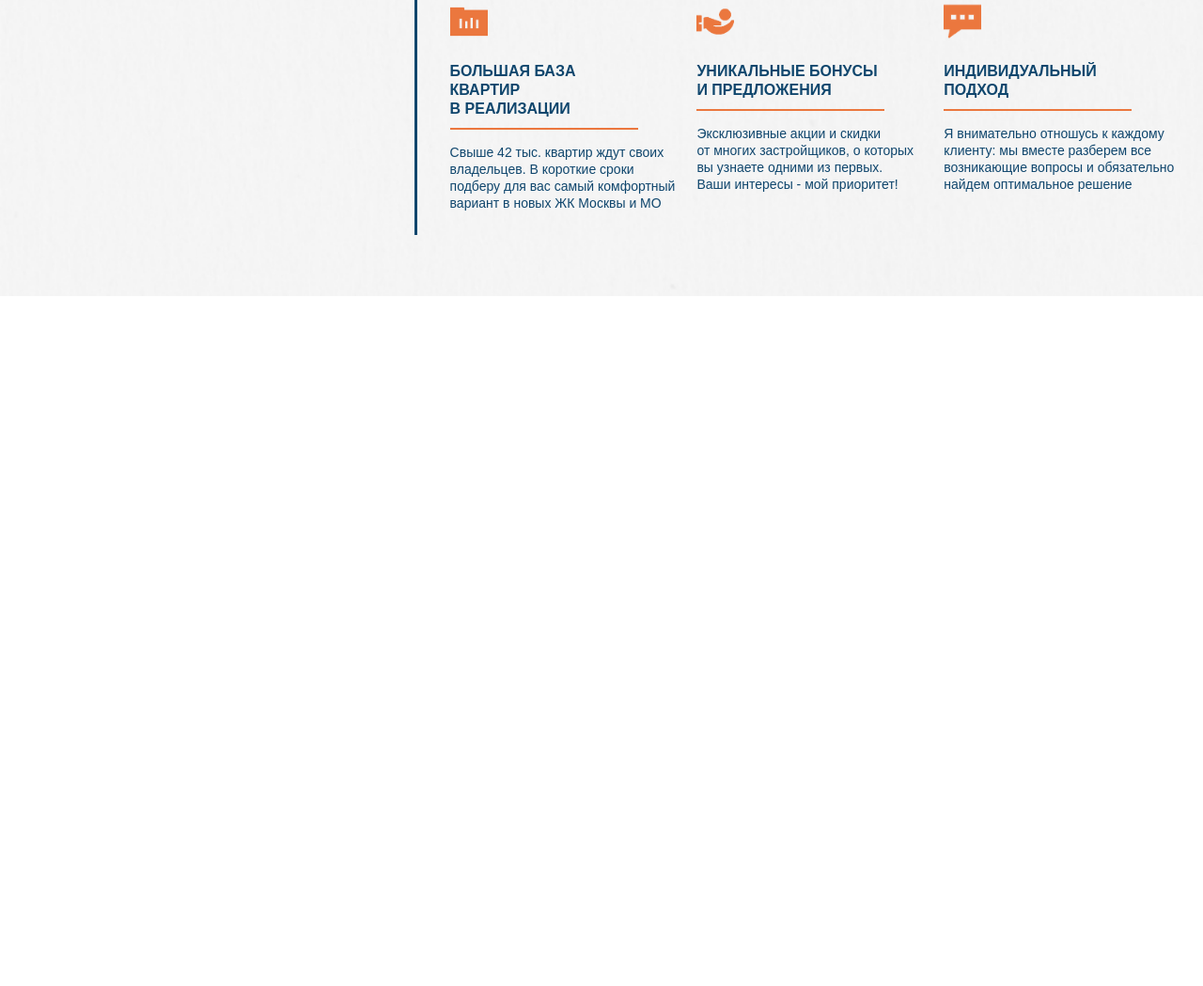
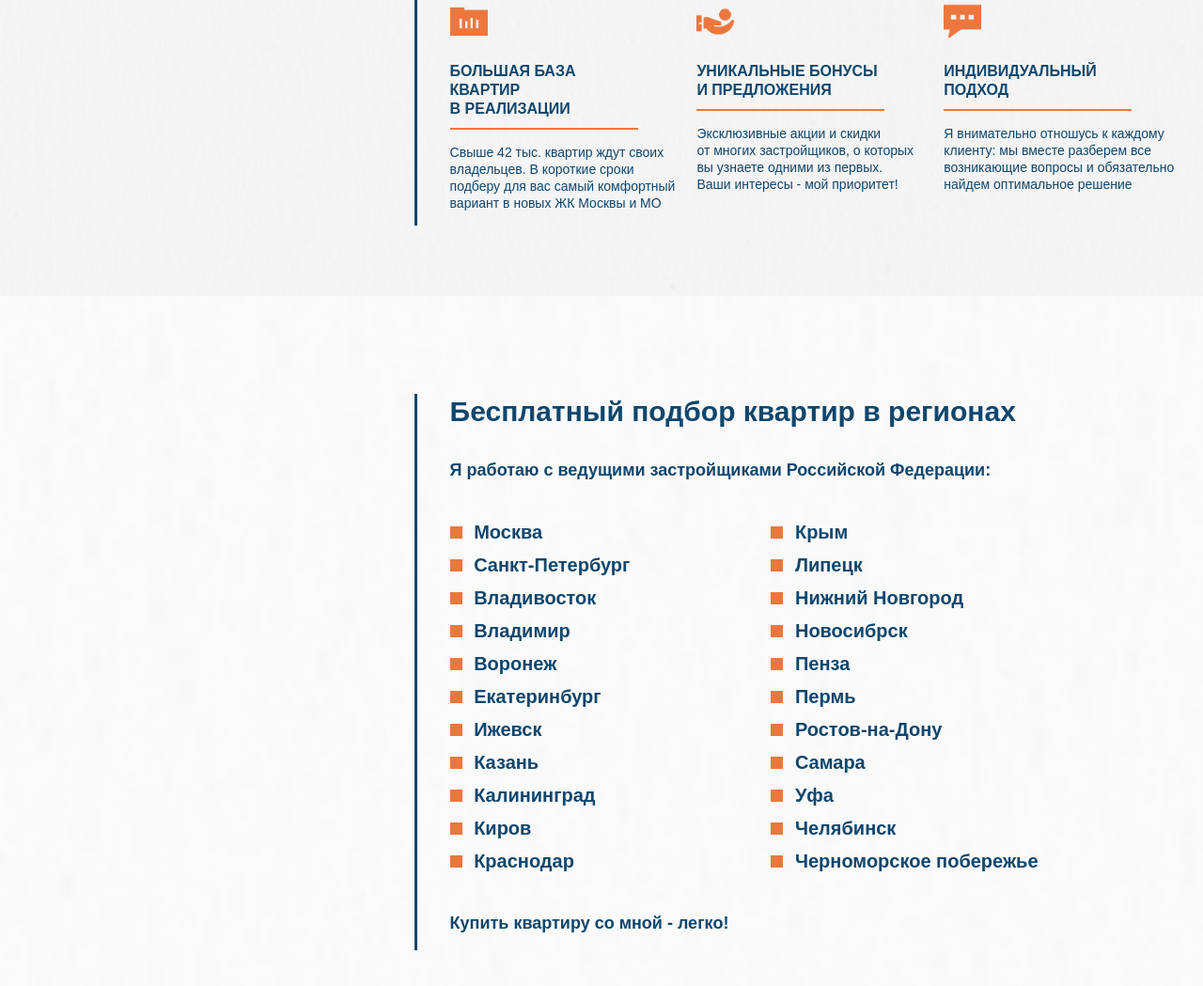
Before and after one commit to Krylovich/apartments, a plain HTML site: page index.html in a window 1280 px wide. Shown: the part 2085-3134 px from the top of the page at 94% size. Before the commit the page ends 2400 px from the top, so only its background shows below. Drawn offline with Linux system fonts and the light colour scheme; a web font is replaced by a local one.

Commit message:
добавлен блок с городами

```diff
--- a/assets/css/style.css
+++ b/assets/css/style.css
@@ -270,7 +270,8 @@ a {
 }
 
 .selection-title,
-.benefits-title {
+.benefits-title,
+.flats-title {
   font-size: 30px;
   line-height: 38px;
   padding-left: 35px;
@@ -369,7 +370,8 @@ hr {
 }
 
 /* benefits */
-.benefits {
+.benefits,
+.reviews {
   background: url(../img/background-color.png);
   background-size: cover;
 }
@@ -392,7 +394,7 @@ hr {
 
 .benefits-list-item {
   width: 33%;
-  margin: 25px 0;
+  margin: 25px 0 15px;
 }
 
 .benefits-list-icon {
@@ -416,3 +418,31 @@ hr {
   line-height: 18px;
   margin-top: 15px;
 }
+
+/* Flats */
+.flats-text {
+  font-size: 18px;
+  margin-left: 35px;
+  margin-bottom: 15px;
+}
+
+.flats-list {
+  display: flex;
+  flex-direction: row;
+  justify-content: flex-start;
+  margin-left: 35px;
+  margin-top: 20px;
+  margin-bottom: 35px;
+}
+
+.flats-list-col {
+  margin-right: 150px;
+}
+
+.flats-list-item {
+  list-style-type: none;
+  list-style-image: url(../img/square-bigger.png);
+  list-style-position: inside;
+  font-size: 20px;
+  line-height: 35px;
+}
--- a/index.html
+++ b/index.html
@@ -24,8 +24,8 @@
                 ГЛАВНАЯ</a>
               <a href="#selection" class="nav-link"><div class="square-nav"></div>БЕСПЛАТНЫЙ ПОДБОР КВАРТИРЫ</a>
               <a href="#benefits" class="nav-link"><div class="square-nav"></div>ПРЕИМУЩЕСТВА СОТРУДНИЧЕСТВА</a>
-              <a href="#" class="nav-link"><div class="square-nav"></div>КВАРТИРЫ В РЕГИОНАХ</a>
-              <a href="#" class="nav-link"><div class="square-nav"></div>ОТЗЫВЫ</a>
+              <a href="#flats" class="nav-link"><div class="square-nav"></div>КВАРТИРЫ В РЕГИОНАХ</a>
+              <a href="#reviews" class="nav-link"><div class="square-nav"></div>ОТЗЫВЫ</a>
               <a href="#" class="nav-link"><div class="square-nav"></div>КОНТАКТЫ</a>
             </nav>
             <address class="header-address">
@@ -120,7 +120,7 @@
         <section class="section">
           <div class="container">
           <div class="container-inner">
-          <h2 class="benefits-title">ПОЧЕМУ МНЕ ДОВЕРЯЮТ?</h2>
+          <h2 class="benefits-title">Почему мне доверяют?</h2>
       <div class="benefits-table">
         <p class="benefits-text">За меня все скажут факты</p>
           <ul class="benefits-list">
@@ -193,11 +193,60 @@
               </li>
           </ul>
       </div> <!-- /.benefits__table -->
+      </section>
+      </div> <!-- /.benefits -->
+
+      <!-- Flats -->
+      <div class="flats" id="flats">
+        <section class="section">
+          <div class="container">
+            <div class="container-inner">
+              <h2 class="flats-title">Бесплатный подбор квартир в регионах</h2>
+              <p class="flats-text">Я работаю с ведущими застройщиками Российской Федерации:</p>
+              <div class="flats-list">
+              <ul class="flats-list-col">
+               <li class="flats-list-item"> Москва</li>
+               <li class="flats-list-item"> Санкт-Петербург</li>
+               <li class="flats-list-item"> Владивосток</li>
+               <li class="flats-list-item"> Владимир</li>
+               <li class="flats-list-item"> Воронеж</li>
+               <li class="flats-list-item"> Екатеринбург</li>
+               <li class="flats-list-item"> Ижевск</li>
+               <li class="flats-list-item"> Казань</li>
+               <li class="flats-list-item"> Калининград</li>
+               <li class="flats-list-item"> Киров</li>
+               <li class="flats-list-item"> Краснодар</li>
+              </ul>
+              <ul class="flats-list-col">
+                <li class="flats-list-item"> Крым</li>
+                <li class="flats-list-item"> Липецк</li>
+                <li class="flats-list-item"> Нижний Новгород</li>
+                <li class="flats-list-item"> Новосибрск</li>
+                <li class="flats-list-item"> Пенза</li>
+                <li class="flats-list-item"> Пермь</li>
+                <li class="flats-list-item"> Ростов-на-Дону</li>
+                <li class="flats-list-item"> Самара</li>
+                <li class="flats-list-item"> Уфа</li>
+                <li class="flats-list-item"> Челябинск</li>
+                <li class="flats-list-item"> Черноморское побережье</li>
+               </ul>
+              </div>
+              <p class="flats-text">Купить квартиру со мной - легко!</p>
+            </div>
+          </div>
+        </section>
       </div>
-  </section>
-  <!-- /.benefits -->
 
+      <!-- Reviews -->
+      <div class="reviews" id="reviews">
+        <section class="section">
+          <div class="container">
+            <div class="container-inner">
 
+            </div>
+          </div>
+        </section>
+      </div>
       </main>
     </div>
 </body>
```
Also changed, not shown: assets/img/square-bigger.png (added).
